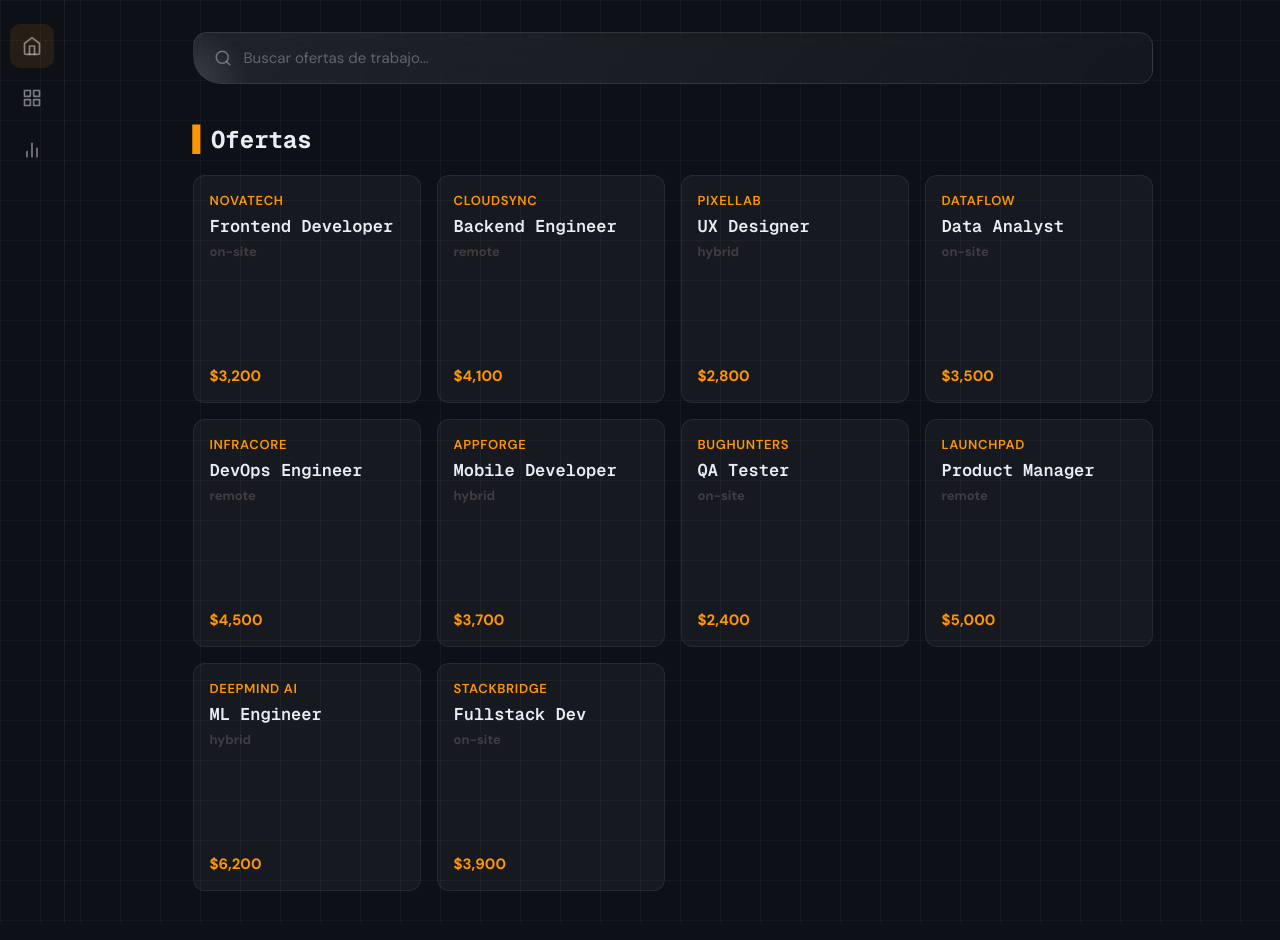
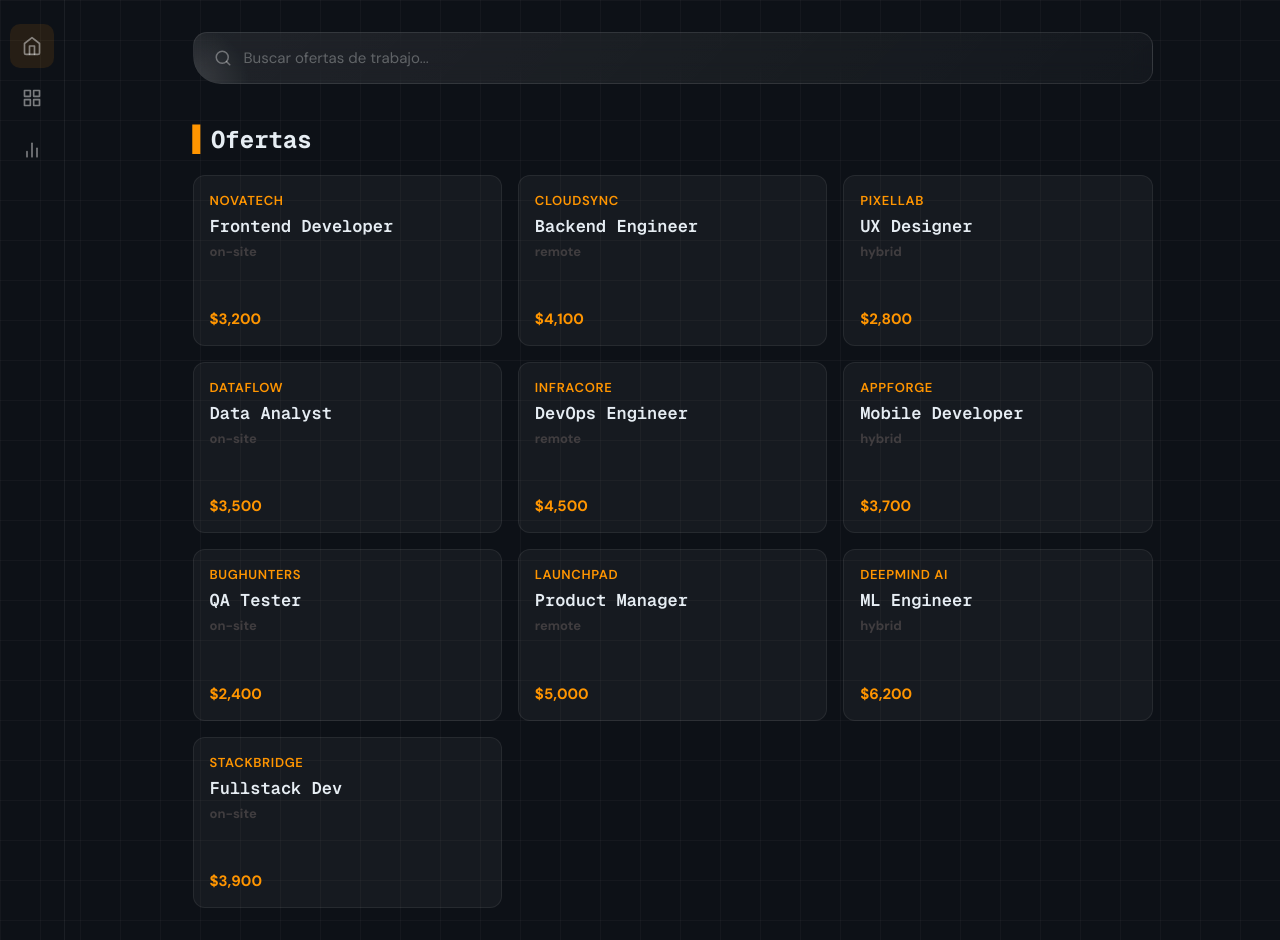
Before and after one commit to luchist/rapiempleo-frontend-ttip-unq, a React (Vite) app: page / in a window 1280 px wide. Built offline with nearby package versions, Linux system fonts and the light colour scheme.

Commit message:
style: offers grid styles show 3 offers per row

```diff
--- a/src/index.css
+++ b/src/index.css
@@ -71,7 +71,7 @@ body {
   border: 1px solid rgba(255, 255, 255, 0.07);
   border-radius: 12px;
   transition: border-color 0.2s, transform 0.2s, box-shadow 0.2s;
-  aspect-ratio: 1;
+  aspect-ratio: 2 / 1;
   display: flex;
   flex-direction: column;
   justify-content: space-between;
@@ -273,7 +273,7 @@ body {
 
 .offer-grid {
   display: grid;
-  grid-template-columns: repeat(4, 1fr);
+  grid-template-columns: repeat(3, 1fr);
   gap: 16px;
 }
 
@@ -281,8 +281,6 @@ body {
   text-decoration: none;
   color: inherit;
 }
-
-
 
 .layout {
   display: flex;
```
